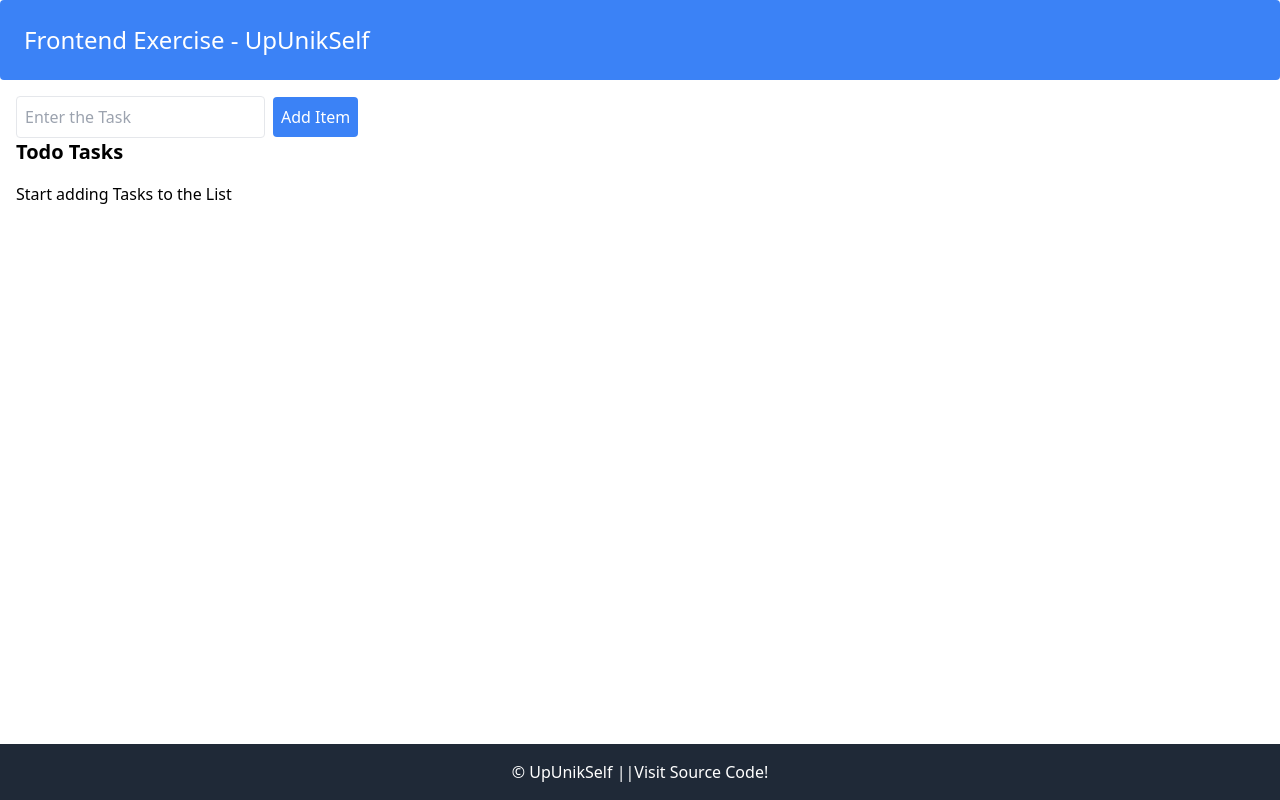
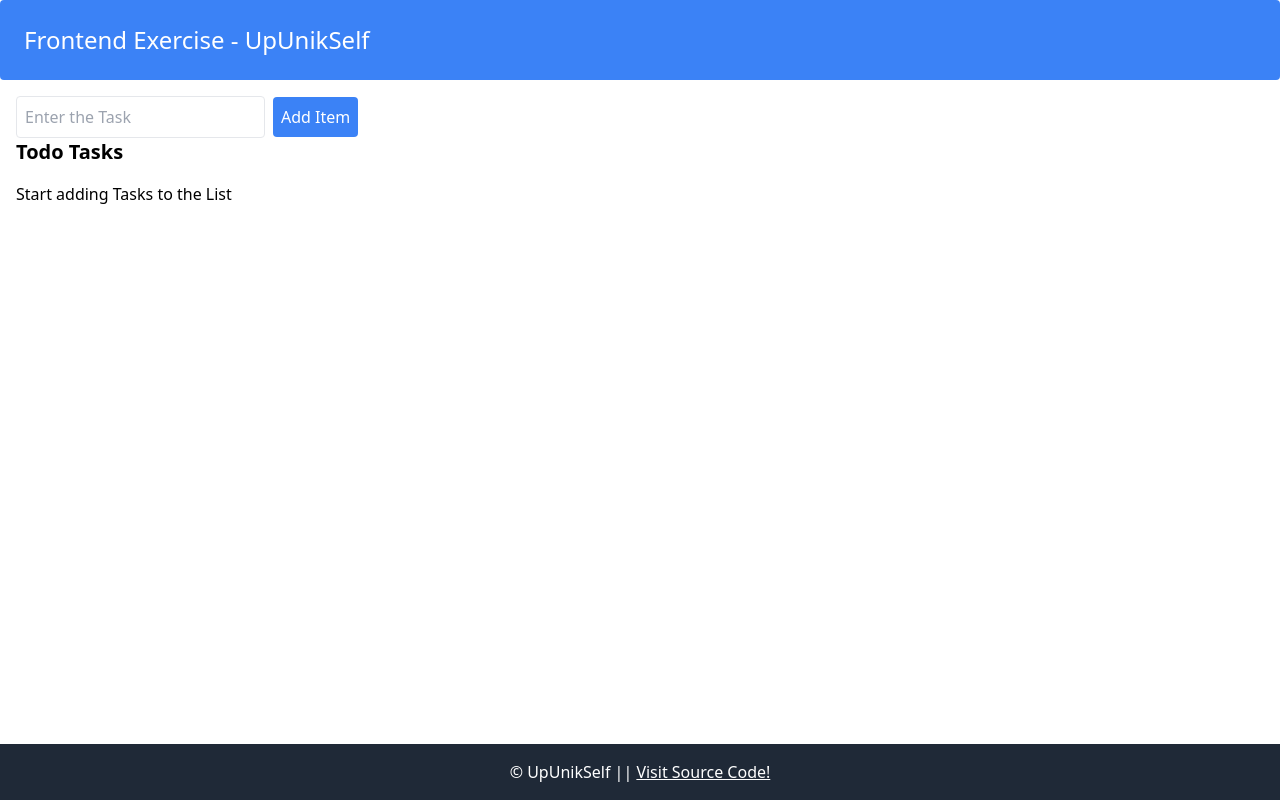
Before and after one commit to raoraghava/UpunikSelf, a React (Create React App) app: page / in a window 1280 px wide. Built offline with nearby package versions, Linux system fonts and the light colour scheme.

Commit message:
Underlining the hyperlink

```diff
--- a/src/components/Footer.js
+++ b/src/components/Footer.js
@@ -2,9 +2,12 @@ import React from "react";
 
 const Footer = () => (
   <footer className="fixed bottom-0 left-0 w-full bg-gray-800 text-white text-center py-4">
-    &copy; UpUnikSelf{" "} ||
-    <a href="https://github.com/raoraghava/UpunikSelf-Assesment">
-      Visit Source Code!
+    &copy; UpUnikSelf ||{" "}
+    <a
+      className="underline"
+      href="https://github.com/raoraghava/UpunikSelf-Assesment"
+    >
+    Visit Source Code!
     </a>
   </footer>
 );
```
